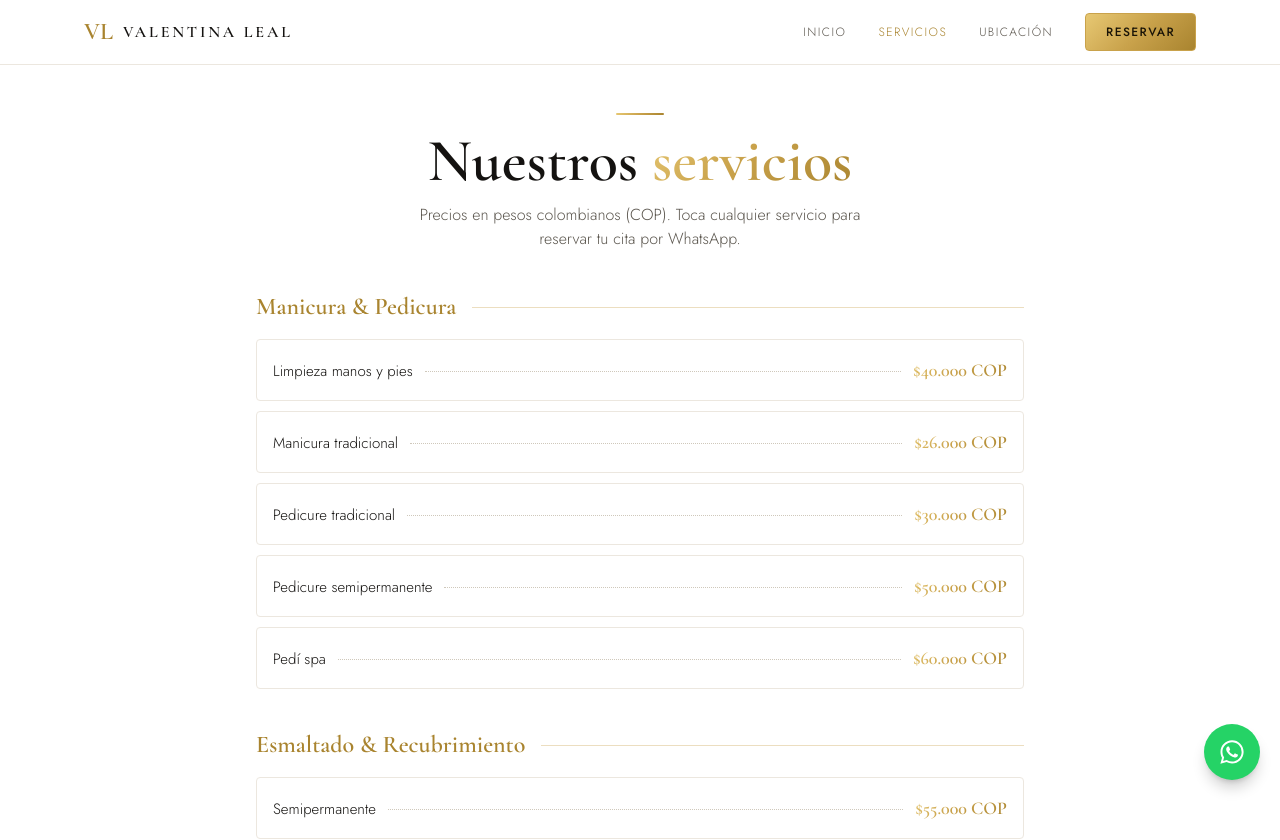
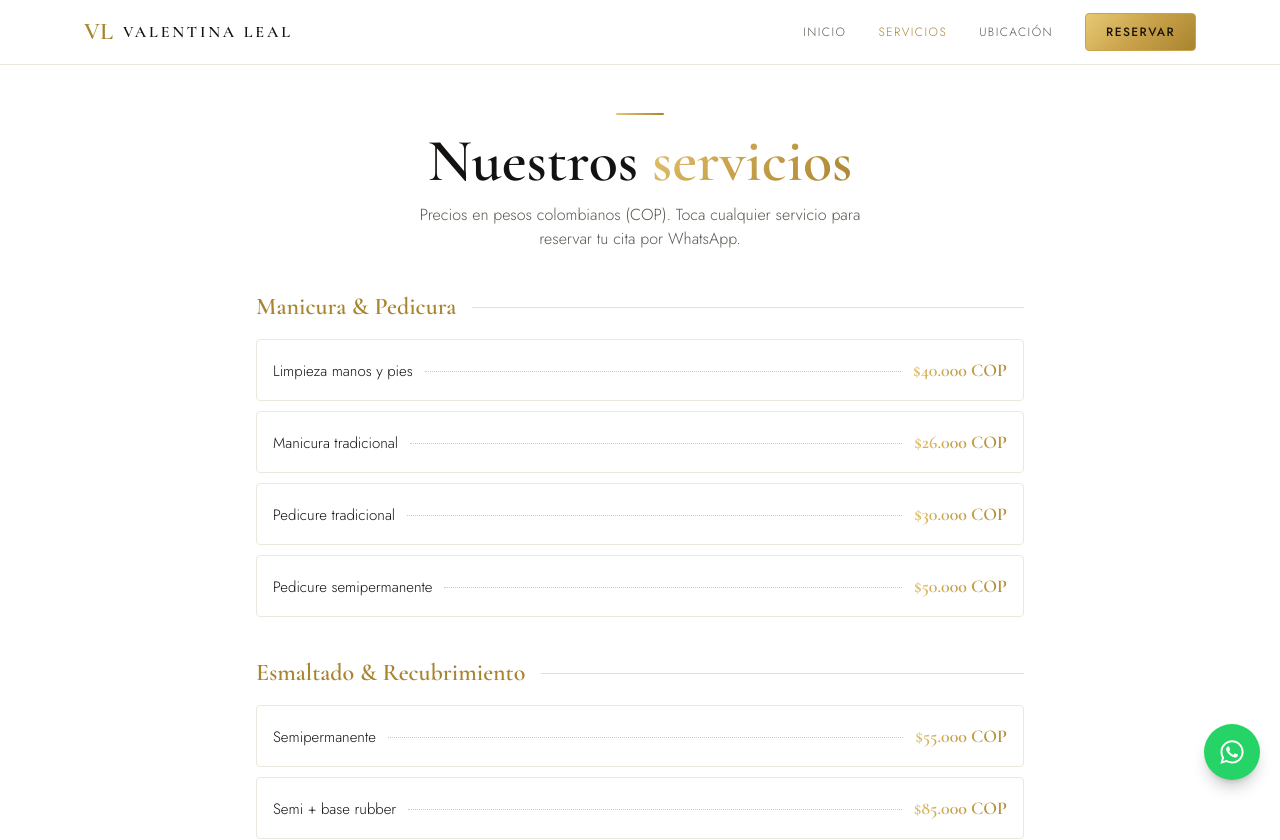
Before and after one commit to DhanaCorredor/ValentinaLeal, a Next.js app: page /servicios in a window 1280 px wide. Shown: the top 840 px of the page. Built offline with nearby package versions, Linux system fonts and the light colour scheme.

Commit message:
Actualizar carta: eliminar Pedí spa y subir Soft gel a 90.000

```diff
--- a/src/data/services.ts
+++ b/src/data/services.ts
@@ -17,7 +17,6 @@ export const serviceCategories: ServiceCategory[] = [
       { name: "Manicura tradicional", price: 26000 },
       { name: "Pedicure tradicional", price: 30000 },
       { name: "Pedicure semipermanente", price: 50000 },
-      { name: "Pedí spa", price: 60000 },
     ],
   },
   {
@@ -26,7 +25,7 @@ export const serviceCategories: ServiceCategory[] = [
       { name: "Semipermanente", price: 55000 },
       { name: "Semi + base rubber", price: 85000 },
       { name: "Base rubber", price: 65000 },
-      { name: "Soft gel", price: 85000 },
+      { name: "Soft gel", price: 90000 },
       { name: "Recubrimiento poly gel", price: 90000 },
       { name: "Dipping", price: 60000 },
     ],
```
